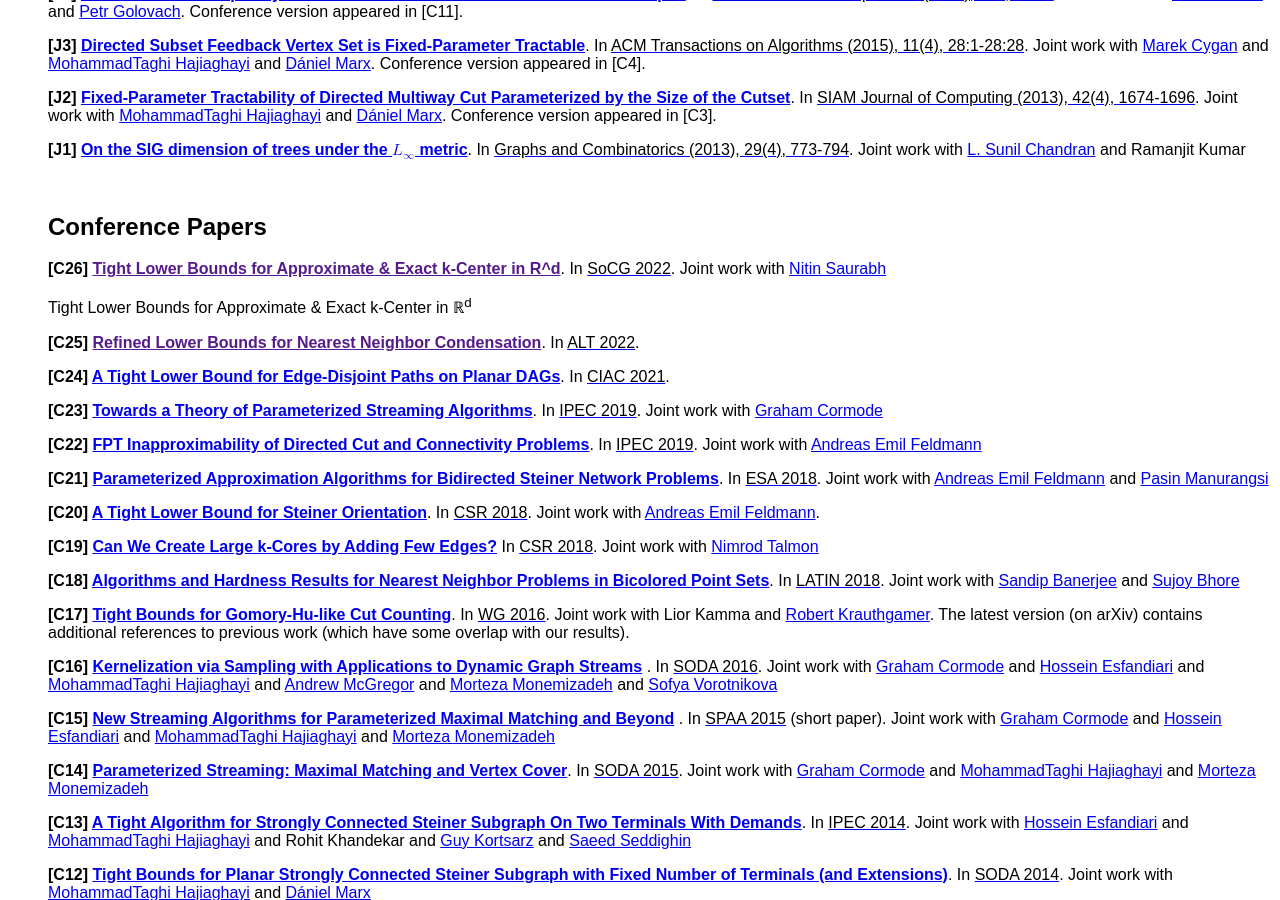
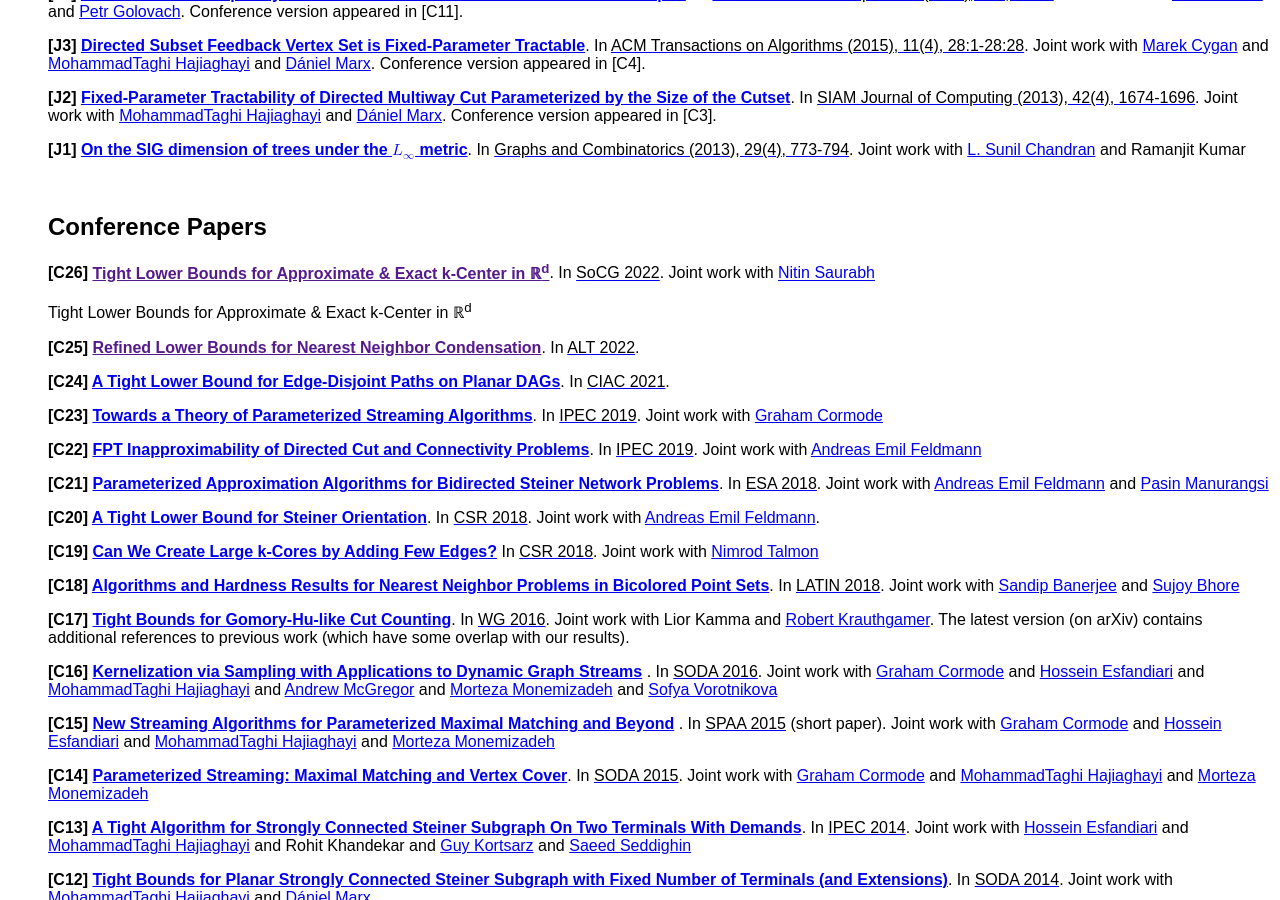
Before and after one commit to rajeshchitnis/rajeshchitnis.github.io, a Jekyll site: the page publications.html, which Jekyll copies as it is, in a window 1280 px wide and 900 px high, scrolled down 723 px. Built offline with Jekyll 4.4.1, drawn with Linux system fonts in a browser that asks for light colours.

Commit message:
Update publications.html

```diff
--- a/publications.html
+++ b/publications.html
@@ -174,7 +174,7 @@
 
 <h2>Conference Papers</h2>
 
-<p class="p7"><font color = "black"><b>[C26] <a href=""> Tight Lower Bounds for Approximate & Exact k-Center in R^d</a></b>. In <a href="https://www.inf.fu-berlin.de/inst/ag-ti/socg22/socg.html"><FONT COLOR=black>SoCG 2022</a>. Joint work with <a href="https://nitinsau.github.io/">Nitin Saurabh</a></p>
+<p class="p7"><font color = "black"><b>[C26] <a href=""> Tight Lower Bounds for Approximate &amp; Exact k-Center in &#8477;<sup>d</sup></a></b>. In <a href="https://www.inf.fu-berlin.de/inst/ag-ti/socg22/socg.html"><FONT COLOR=black>SoCG 2022</a>. Joint work with <a href="https://nitinsau.github.io/">Nitin Saurabh</a></p>
 <p class="p3"></p>
 
 Tight Lower Bounds for Approximate &amp; Exact k-Center in &#8477;<sup>d</sup>
```
